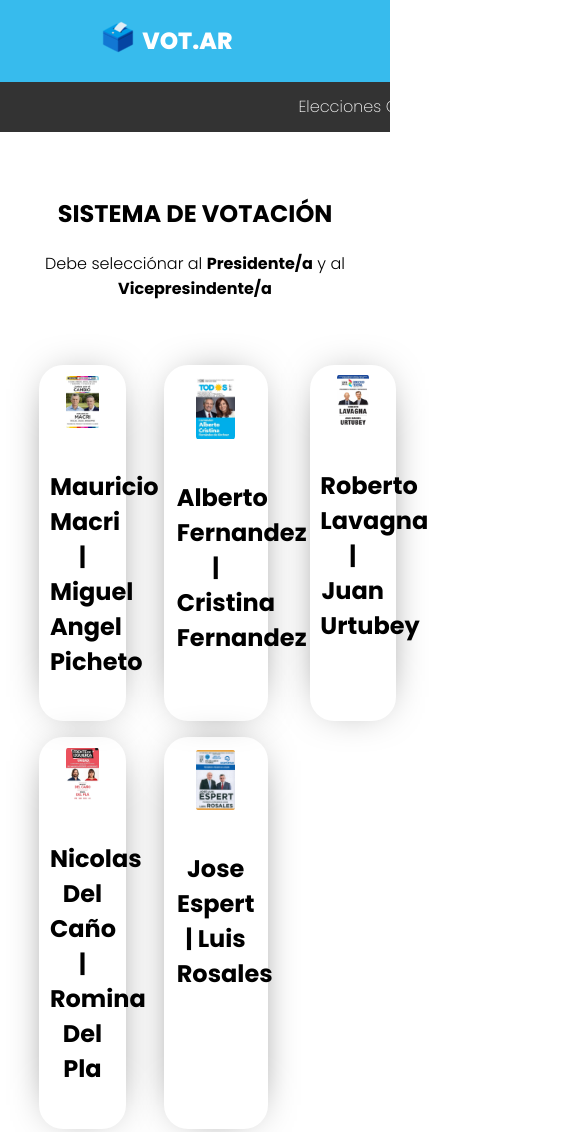
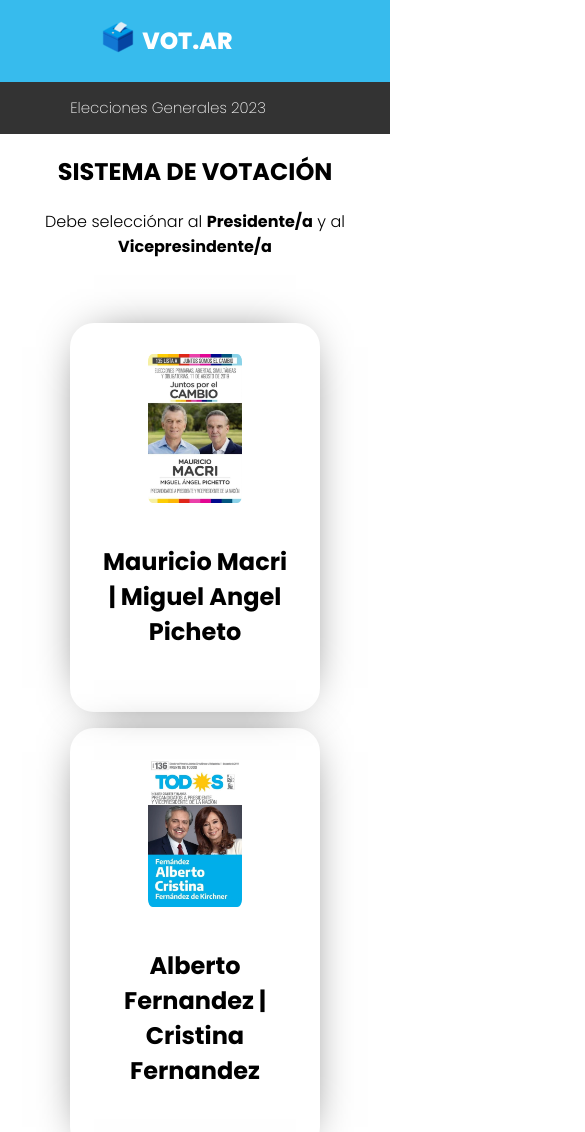
Before and after one commit to Varela7544/CaC-Page, a plain HTML site: page TrabajoFront/pages/candidatos.html in a window 390 px wide. Shown: the top 1132 px of the page, 585 px wide, since content can reach past the window. Drawn offline with Linux system fonts and the light colour scheme.

Commit message:
modificaciones postulantes

```diff
--- a/TrabajoFront/pages/candidatos.html
+++ b/TrabajoFront/pages/candidatos.html
@@ -30,7 +30,7 @@
         </nav>
     </header>
 
-    <main id="main-postulantes">
+    <main>
         <section class="background-section-candidatos">
             <div class="candidatos-header">
                 <h3>
@@ -55,32 +55,37 @@
             </div>
             <div class="presidente-2">
                 <a href="#">
-                    <img src="../static/img/alberto_presidente_2.jpg" alt="macri_presidente_1">
+                    <img src="../static/img/alberto_presidente_2.jpg" alt="Cristian_presidente">
                     <h4>Alberto Fernandez | Cristina Fernandez</h4>
                 </a>
             </div>
             <div class="presidente-3">
                 <a href="#">
-                    <img src="../static/img/lavagna_presidente_3.jpg" alt="macri_presidente_1">
+                    <img src="../static/img/lavagna_presidente_3.jpg" alt="roberto_presidente_1">
                     <h4>Roberto Lavagna | Juan Urtubey</h4>
                 </a>
             </div>
             <div class="presidente-4">
                 <a href="#">
-                    <img src="../static/img/delcaño_presidente_4.jpg" alt="macri_presidente_1">
+                    <img src="../static/img/delcaño_presidente_4.jpg" alt="nicolas_presidente_1">
                     <h4>Nicolas Del Caño | Romina Del Pla</h4>
                 </a>
             </div>
             <div class="presidente-5">
                 <a href="#">
-                    <img src="../static/img/espert_presidente_5.jpg" alt="macri_presidente_1">
+                    <img src="../static/img/espert_presidente_5.jpg" alt="jose_presidente_1">
                     <h4>Jose Espert | Luis Rosales</h4>
+                </a>
+            </div>
+            <div class="presidente-5">
+                <a href="#">
+                    <img src="../static/img/voto_en_blanco.jpg" alt="en_blanco">
+                    <h4>Voto en Blanco</h4>
                 </a>
             </div>
 
         </section>
     </main>
-    <br><br><br><br><br><br><br>
     <!--FOOTER CON FORMULARIO-->
     <footer>
         <div class="footer-sin-form">
--- a/TrabajoFront/static/css/style.css
+++ b/TrabajoFront/static/css/style.css
@@ -196,31 +196,24 @@ nav h3 {
     }
 }
 
-
 .background-section-candidatos {
     background-color: #333;
-    background-position: center center;
-    background-size: cover;
-    padding: 0;
     color: white;
     display: flex;
-    justify-content: start;
+    flex-direction: row;
     align-items: center;
-    height: 50px;
+    padding-left: 18%;
+    font-size: 0.8rem;
 }
 
-.background-section-candidatos h3 {
-    width: 100%;
-    font-size: 1rem;
-    font-weight: 100;
-    margin-left: 13rem;
+.candidatos-header h3 {
+    font-weight: 200;
 }
 
-#main-postulantes {
+
+.informacion-postulantes{
+    margin: 0 auto;
     text-align: center;
-}
-.informacion-postulantes{
-    margin-top: 4rem;
 }
 
 .cards-postulantes {
@@ -230,7 +223,9 @@ nav h3 {
     column-gap: 1rem;
     row-gap: 1rem;
     margin-top: 4rem;
+    margin-bottom: 4rem;
     width: 80%;
+    justify-items: center;
 }
 
 .cards-postulantes > div {
@@ -239,6 +234,7 @@ nav h3 {
     font-size: 1.5em;
     box-shadow: 0 0 2em -1em black;
     width: 60%;
+    text-align: center;
 }
 
 .cards-postulantes > div:hover {
@@ -261,6 +257,20 @@ nav h3 {
 .presidente-5 img{
     width: 50%;
     border-radius: 5%;
+}
+
+
+
+@media (max-width:1024px) {
+    .cards-postulantes {
+        grid-template-columns: repeat(2, 1fr);
+    }
+}
+
+@media (max-width:768px) {
+    .cards-postulantes {
+        grid-template-columns: repeat(1, 1fr);
+    }
 }
 
 /*COMIENZO DE ESTILOS DEL FOOTER*/
```
Also changed, not shown: TrabajoFront/index.html (+3 -3 lines), TrabajoFront/pages/form.html (+7 -0 lines), TrabajoFront/static/img/voto_en_blanco.jpg (added).
